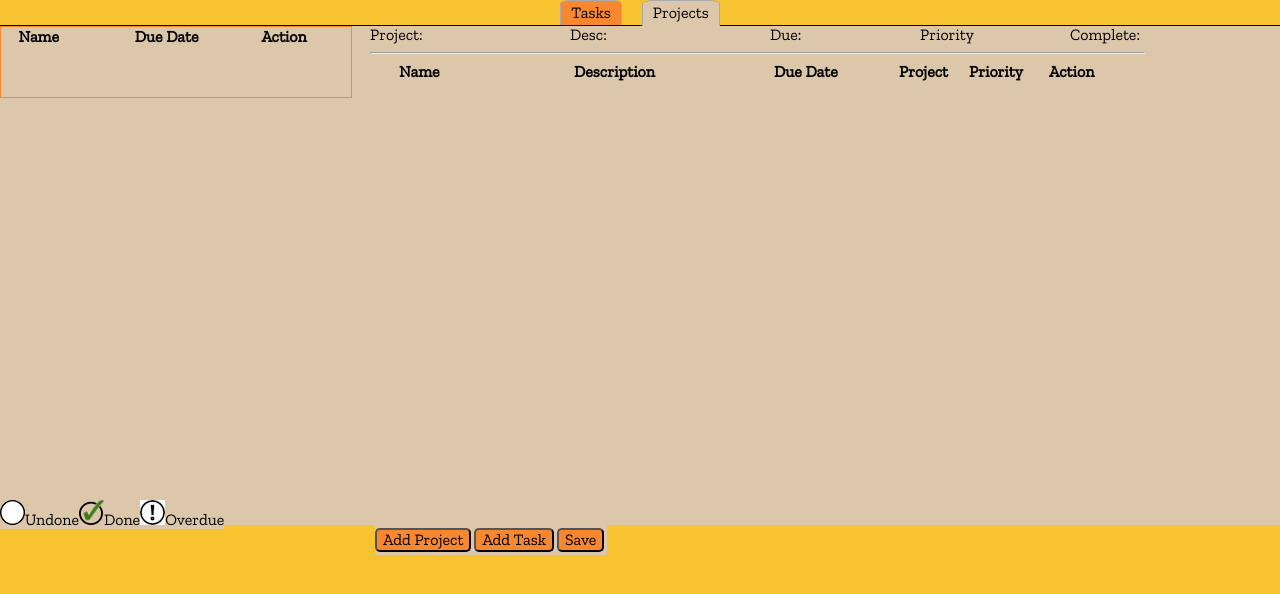
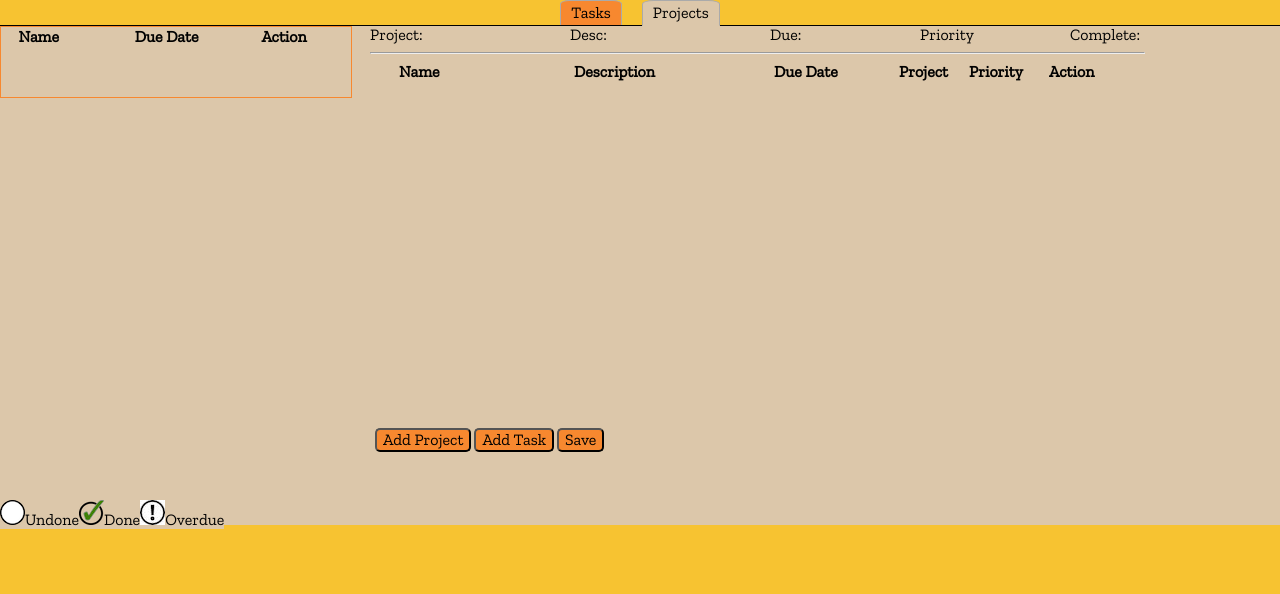
Before and after one commit to theghall/odin-todo, a plain HTML site: page index.html in a window 1280 px wide. Both pictures are taken after a click on the item "Projects". Drawn offline with nearby package versions, Linux system fonts and the light colour scheme.

Commit message:
Refactor styling

```diff
--- a/assets/css/main.css
+++ b/assets/css/main.css
@@ -504,7 +504,7 @@ span:nth-child(4) {
 
 #projects-container #page-actions {
   postion: absolute;
-  top: 525px;
+  top: 425px;
   left: 375px; }
 
 #projects-container {
```
